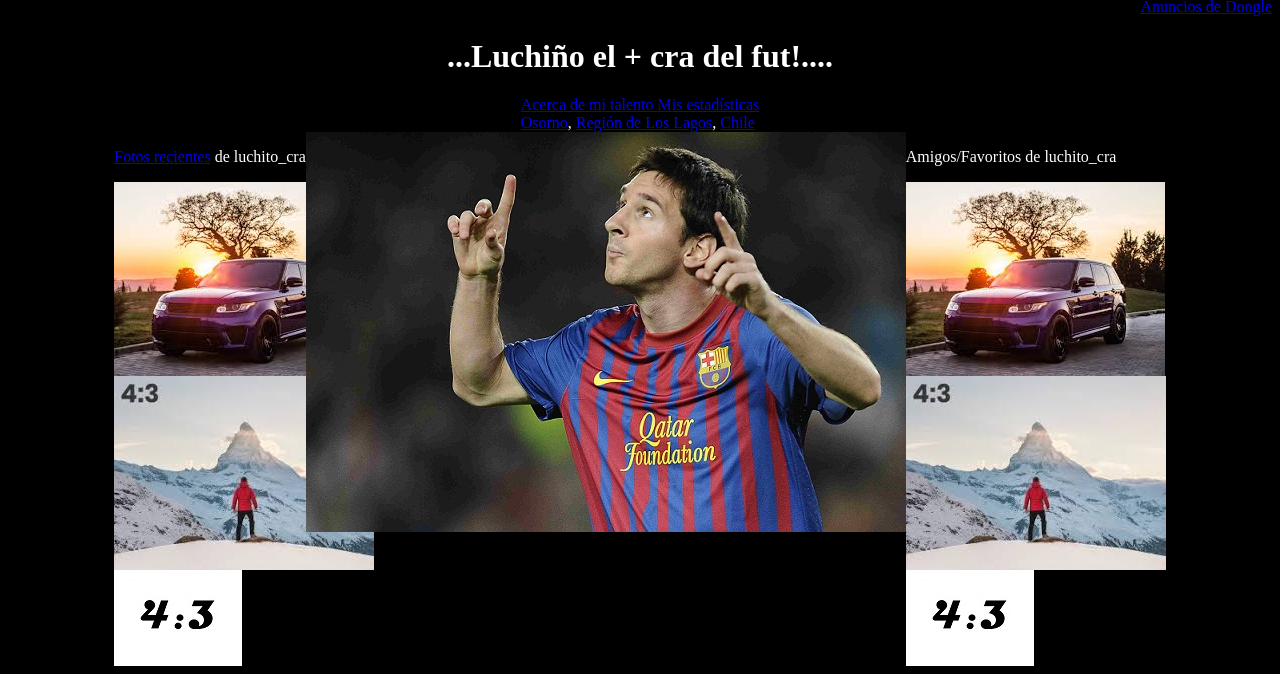
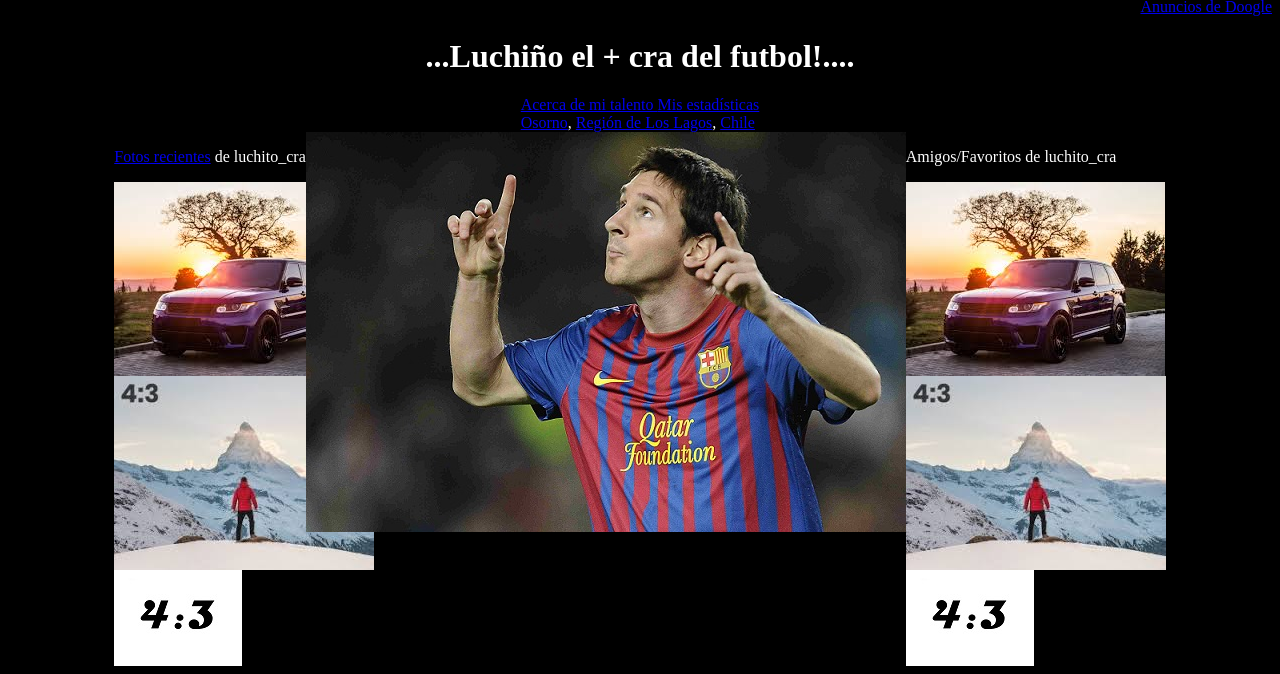
Before and after one commit to michelmzc/fotolog, a plain HTML site: page index.html in a window 1280 px wide. Shown: the part 204-878 px from the top of the page. Drawn offline with Linux system fonts and the light colour scheme.

Commit message:
cambio rama secundaria

```diff
--- a/index.html
+++ b/index.html
@@ -59,7 +59,7 @@
             </div>
 
             <div id="perfil">
-                <h1>...Luchiño el + cra del fut!....</h1>
+                <h1>...Luchiño el + cra del futbol!....</h1>
                 <div id="enlaces">
                     <a href="#">Acerca de mi talento </a>
                 <a href="#">Mis estadísticas</a>
```
